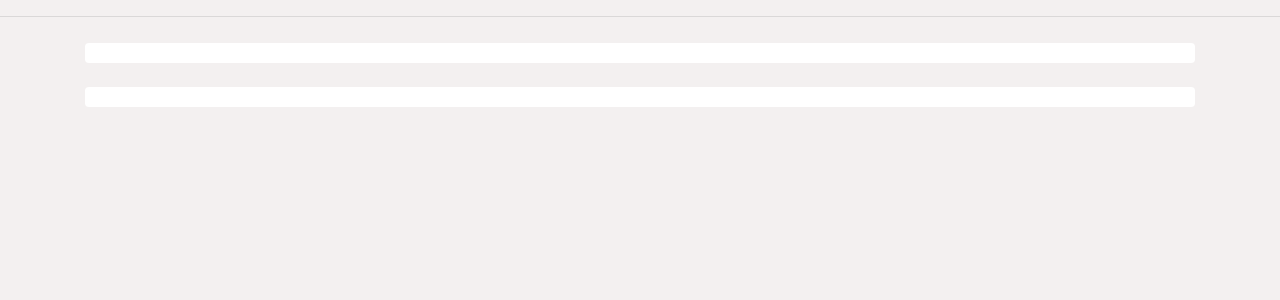
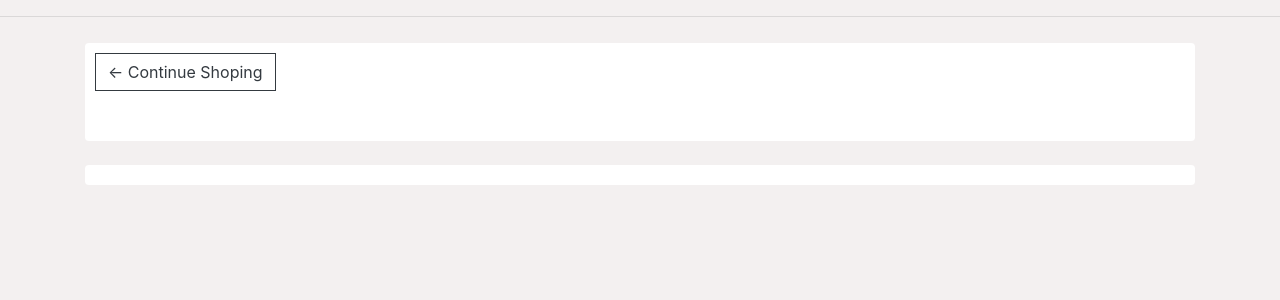
Before and after one commit to FabrizioAdi/Robinson-Trailers-Store-P5v1.1, a Django app: page /cart/ in a window 1280 px wide. Shown: the part 57-357 px from the top of the page. Run offline with Django 3.2, Linux system fonts and the light colour scheme; some libraries are stand-ins or nearby versions.

Commit message:
Add button to cart.html file allow continue shoping

```diff
--- a/store/templates/store/cart.html
+++ b/store/templates/store/cart.html
@@ -5,6 +5,12 @@
 <div class="row">
     <div class="col-lg-12">
         <div class="box-element">
+            <a class="btn btn-outline-dark" href="{% url 'store' %}">&#x2190; Continue Shoping</a>
+            <br>
+            <br>
+            <table class="table">
+
+            </table>
         </div>
 
             <br>
```
